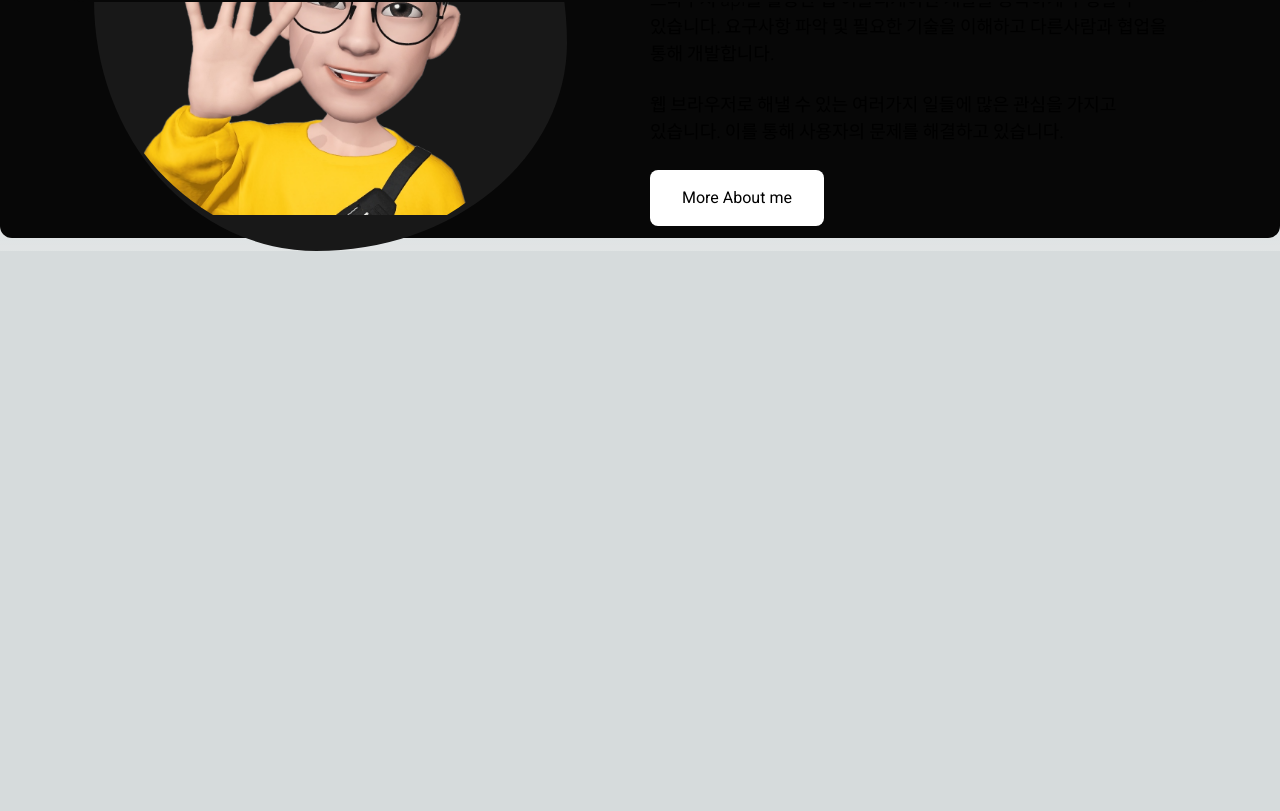
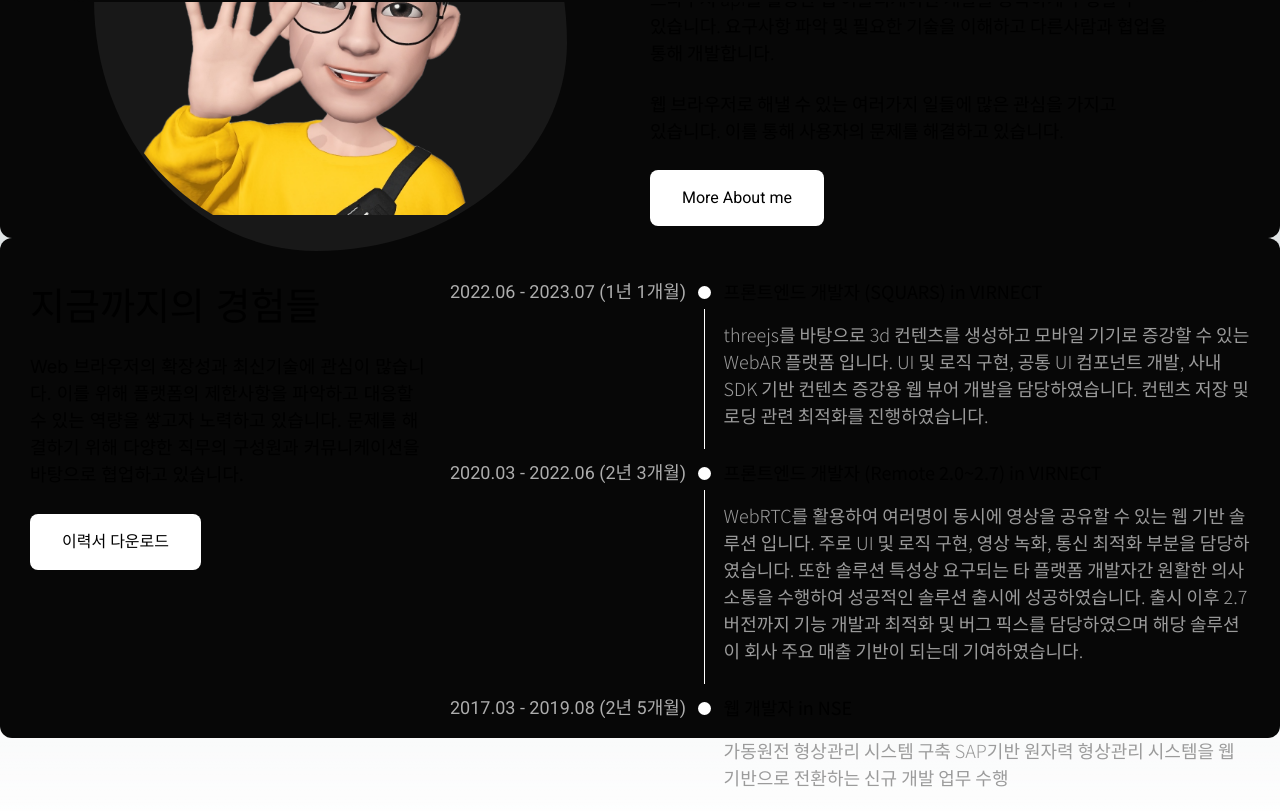
Before and after one commit to momoci99/portfolio, a Next.js app: page / in a window 1280 px wide. Shown: the part 3162-3973 px from the top of the page. Before the commit the page ends 3413 px from the top, so only its background shows below. Built offline with nearby package versions, Linux system fonts and the light colour scheme.

Commit message:
feat:MyExperience 컴포넌트 추가

```diff
--- a/app/page.tsx
+++ b/app/page.tsx
@@ -6,6 +6,8 @@ import Skills from "@/components/Skills";
 
 import Projects from "@/components/Projects";
 import AboutMe from "@/components/AboutMe";
+
+import MyExperience from "@/components/MyExperience";
 
 export default function Page() {
   return (
@@ -20,6 +22,7 @@ export default function Page() {
       <Skills></Skills>
       <Projects></Projects>
       <AboutMe></AboutMe>
+      <MyExperience></MyExperience>
     </div>
   );
 }
--- /dev/null
+++ b/components/MyExperience.tsx
@@ -0,0 +1,176 @@
+"use client";
+import styled from "styled-components";
+
+import Image from "next/image";
+
+import {
+  Noto_Sans_KR_700,
+  Noto_Sans_KR_300,
+  Noto_Sans_KR_400,
+  Noto_Sans_KR_500,
+  Roboto_500,
+  Roboto_400,
+  Roboto_300,
+} from "@/app/fonts";
+
+const MyExperienceWrapper = styled.section`
+  display: grid;
+  grid-template-columns: 1fr 2fr;
+  gap: 20px;
+
+  h2 {
+    font-size: 38px;
+    padding-bottom: 18px;
+  }
+
+  height: 500px;
+
+  background-color: rgb(7, 7, 7);
+  border-radius: 12px;
+
+  padding: 40px 30px 20px 30px;
+
+  h3 {
+    font-size: 28px;
+    padding-bottom: 10px;
+  }
+
+  h4 {
+    font-size: 28px;
+    padding-bottom: 10px;
+  }
+
+  p {
+    font-size: 18px;
+  }
+
+  .content {
+    display: flex;
+    flex-direction: column;
+    gap: 10px;
+  }
+
+  .move-more-about-me {
+    margin-top: 26px;
+
+    background-color: rgb(255, 255, 255);
+    padding: 16px 32px;
+    border-radius: 8px;
+    color: rgb(0, 0, 0);
+    display: inline-block;
+  }
+`;
+
+const MyExperienceArticle = styled.article`
+  display: grid;
+  gap: 10px;
+  grid-template-columns: 0.9fr 0.1fr 3fr;
+
+  .date {
+    color: rgb(173, 173, 173);
+    white-space: nowrap;
+  }
+
+  .node {
+    display: flex;
+    flex-direction: column;
+    align-items: center;
+    width: 100%;
+    /* height: 100%; */
+
+    padding-top: 8px;
+    .dot {
+      min-width: 13px;
+      min-height: 13px;
+      border-radius: 50%;
+      background-color: white;
+    }
+
+    .line {
+      width: 1px;
+      margin-top: 10px;
+      height: 100%;
+      background-color: white;
+    }
+  }
+
+  .title {
+    font-size: 18px;
+    padding-bottom: 16px;
+  }
+
+  .description {
+    color: rgb(155, 155, 155);
+    margin-bottom: 20px;
+  }
+`;
+
+const MyExperienceContent = ({
+  date,
+  title,
+  description,
+  hideLine,
+}: {
+  date: string;
+  title: string;
+  description: string;
+  hideLine?: boolean;
+}) => {
+  return (
+    <MyExperienceArticle>
+      <p className={Roboto_400.className + " date"}>{date}</p>
+
+      <div className="node">
+        <div className="dot"></div>
+
+        {!hideLine && <div className="line"></div>}
+      </div>
+
+      <div>
+        <h3 className={Noto_Sans_KR_400.className + " title"}>{title}</h3>
+        <p className={Noto_Sans_KR_300.className + " description"}>
+          {description}
+        </p>
+      </div>
+    </MyExperienceArticle>
+  );
+};
+
+const MyExperience = () => {
+  return (
+    <MyExperienceWrapper>
+      <div>
+        <h2>지금까지의 경험들</h2>
+        <p>
+          Web 브라우저의 확장성과 최신기술에 관심이 많습니다. 이를 위해 플랫폼의
+          제한사항을 파악하고 대응할 수 있는 역량을 쌓고자 노력하고 있습니다.
+          문제를 해결하기 위해 다양한 직무의 구성원과 커뮤니케이션을 바탕으로
+          협업하고 있습니다.
+        </p>
+        <a className={Roboto_400.className + " move-more-about-me"}>
+          이력서 다운로드
+        </a>
+      </div>
+      <div className="content">
+        <MyExperienceContent
+          date="2022.06 - 2023.07 (1년 1개월)"
+          title="프론트엔드 개발자 (SQUARS) in VIRNECT"
+          description="threejs를 바탕으로 3d 컨텐츠를 생성하고 모바일 기기로 증강할 수 있는 WebAR 플랫폼 입니다. UI 및 로직 구현, 공통 UI 컴포넌트 개발, 사내 SDK 기반 컨텐츠 증강용 웹 뷰어 개발을 담당하였습니다. 컨텐츠 저장 및 로딩 관련 최적화를 진행하였습니다."
+        ></MyExperienceContent>
+        <MyExperienceContent
+          date="2020.03 - 2022.06 (2년 3개월)"
+          title="프론트엔드 개발자 (Remote 2.0~2.7) in VIRNECT"
+          description="WebRTC를 활용하여 여러명이 동시에 영상을 공유할 수 있는 웹 기반 솔루션 입니다. 주로 UI 및 로직 구현, 영상 녹화, 통신 최적화 부분을 담당하였습니다. 또한 솔루션 특성상 요구되는 타 플랫폼 개발자간 원활한 의사소통을 수행하여 성공적인 솔루션 출시에 성공하였습니다. 출시 이후 2.7 버전까지 기능 개발과 최적화 및 버그 픽스를 담당하였으며 해당 솔루션이 회사 주요 매출 기반이 되는데 기여하였습니다."
+        ></MyExperienceContent>
+        <MyExperienceContent
+          date="2017.03 - 2019.08 (2년 5개월)"
+          title="웹 개발자 in NSE"
+          description="가동원전 형상관리 시스템 구축 SAP기반 원자력 형상관리 시스템을 웹 기반으로 전환하는 신규 개발 업무 수행"
+          hideLine
+        ></MyExperienceContent>
+      </div>
+    </MyExperienceWrapper>
+  );
+};
+
+export default MyExperience;
```
